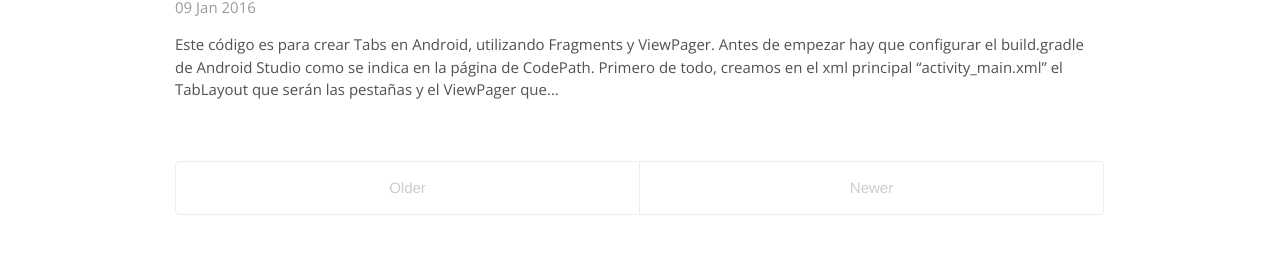
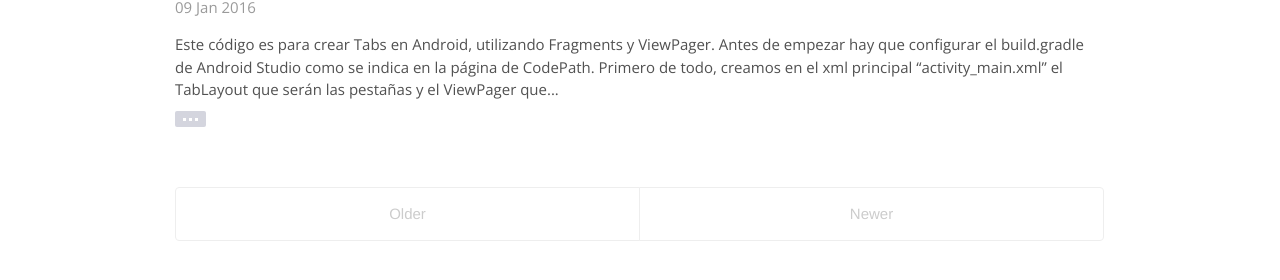
Before and after one commit to andreycattalin/andreycattalin.github.io, a Jekyll site: the page built from index.html, in a window 1280 px wide. Shown: the part 141-421 px from the top of the page. Built offline with Jekyll 4.4.1, drawn with Linux system fonts in a browser that asks for light colours; the list of posts is cut into pages by our own code.

Commit message:
Update lanyon.css

```diff
--- a/public/css/lanyon.css
+++ b/public/css/lanyon.css
@@ -421,8 +421,32 @@ a.pagination-item:hover {
     border-bottom-right-radius: 4px;
   }
 }
-
-
+.dotted-line {
+    width: 15px;
+    border-top: 3px dotted;
+    height: 3px;
+    margin-top: 2px;
+    margin-right: 0px;
+    margin-bottom: 0px;
+    margin-left: 0px;
+    padding: 0px;
+}
+.read-more {
+    background: #D4D5DE;
+    padding-top: 5px;
+    padding-right: 8px;
+    padding-bottom: 0px;
+    padding-left: 8px;
+    display: block;
+    margin-top: 10px;
+    width: 31px;
+    color: #fff;
+    height: 16px;
+    border-radius: 2px;
+}
+.read-more:hover {
+    background: #00ab6b;
+}
 /*
  * Reverse layout
  *
```
